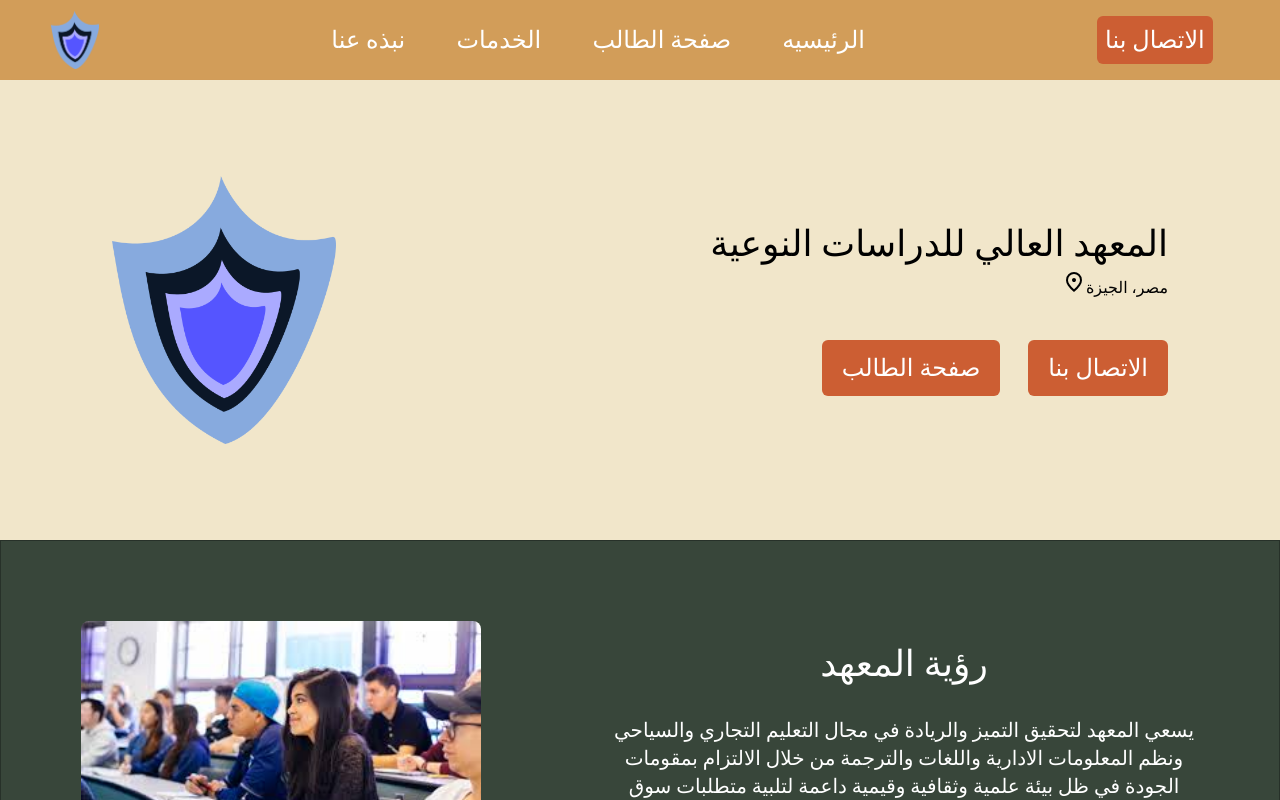
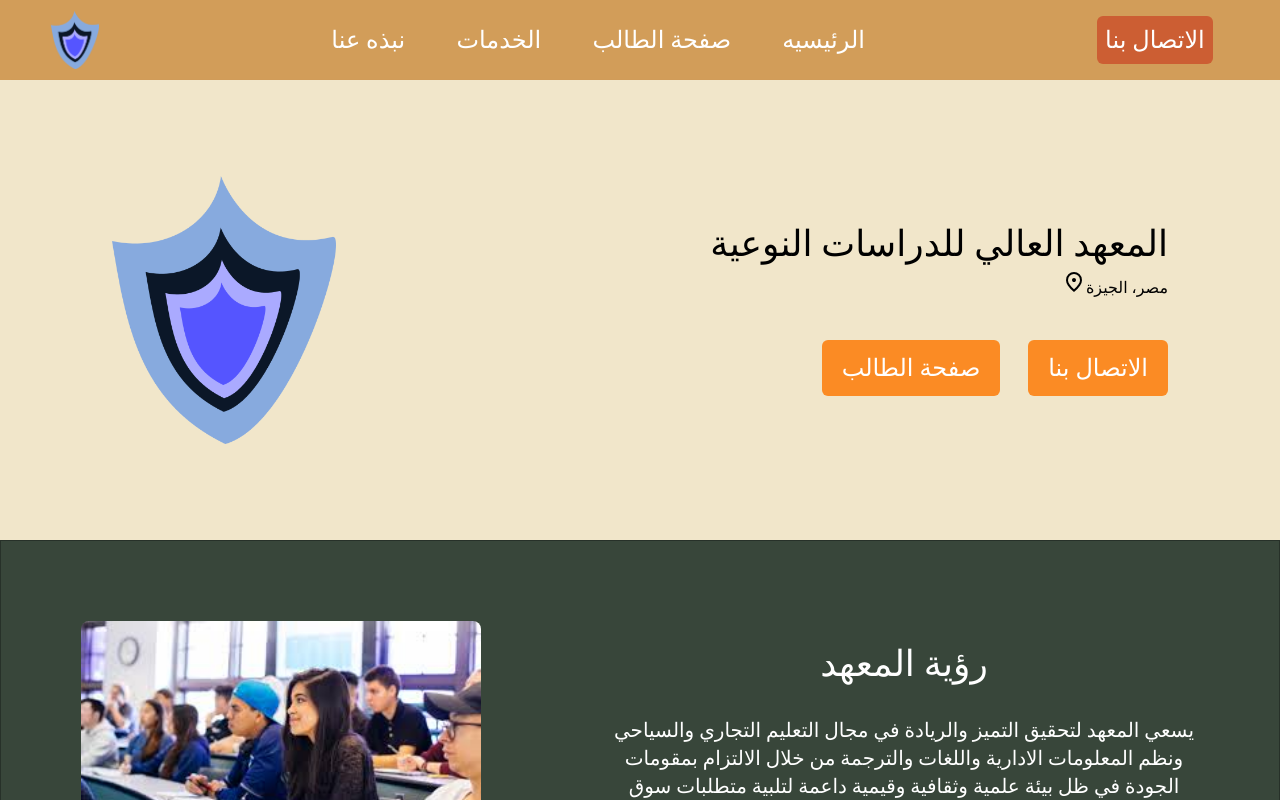
Before and after one commit to peterzaz1/ma3had-website-rework, a SvelteKit app: page / in a window 1280 px wide. Shown: the top 800 px of the page. Built offline with nearby package versions, Linux system fonts and the light colour scheme.

Commit message:
shanged buttons colors

```diff
--- a/src/components/Button.svelte
+++ b/src/components/Button.svelte
@@ -1,3 +1,3 @@
-<button class="px-5 py-3 mt-6 bg-[#cc5e33] text-2xl text-white rounded-md hover:bg-indigo-500">
+<button class="px-5 py-3 mt-6 bg-[#fb8b24ff] text-2xl text-white rounded-md hover:bg-[#e36414ff]">
 	<slot />
 </button>
```
